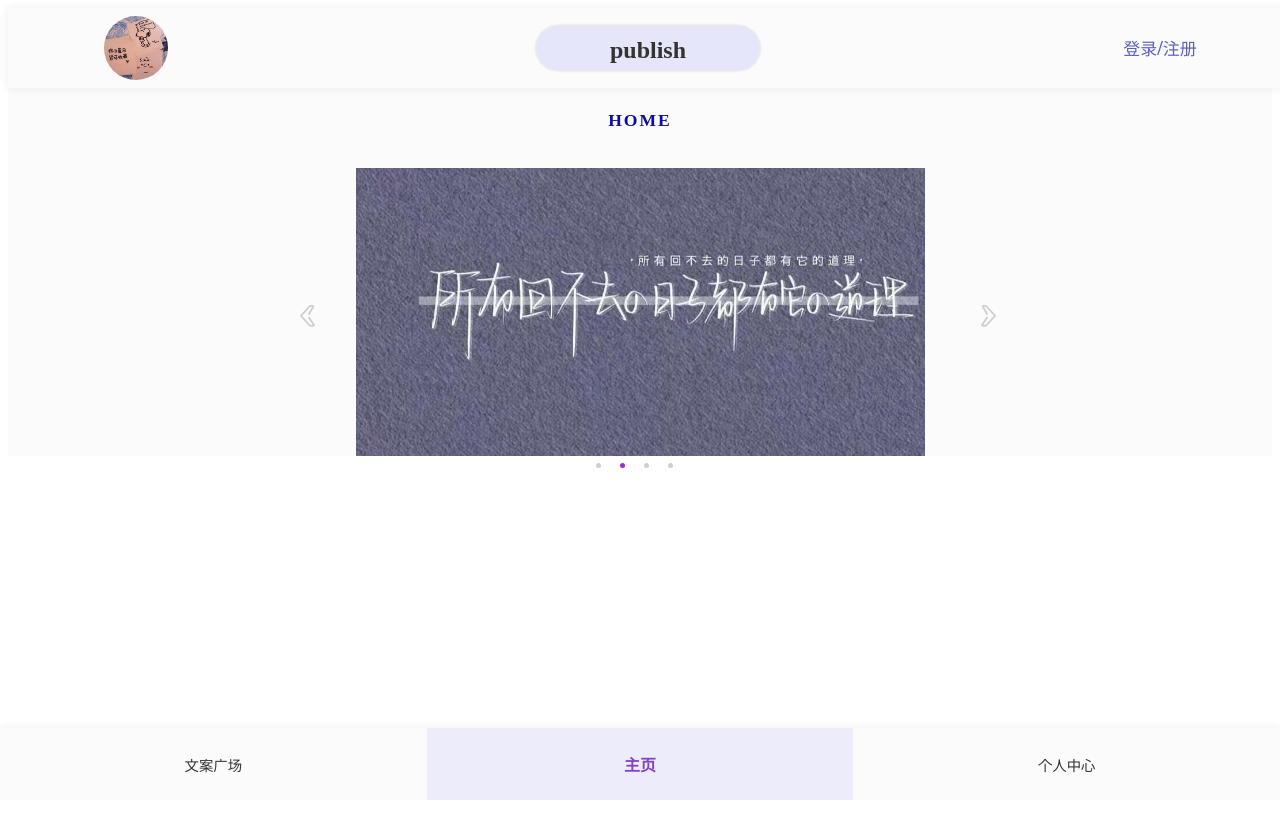
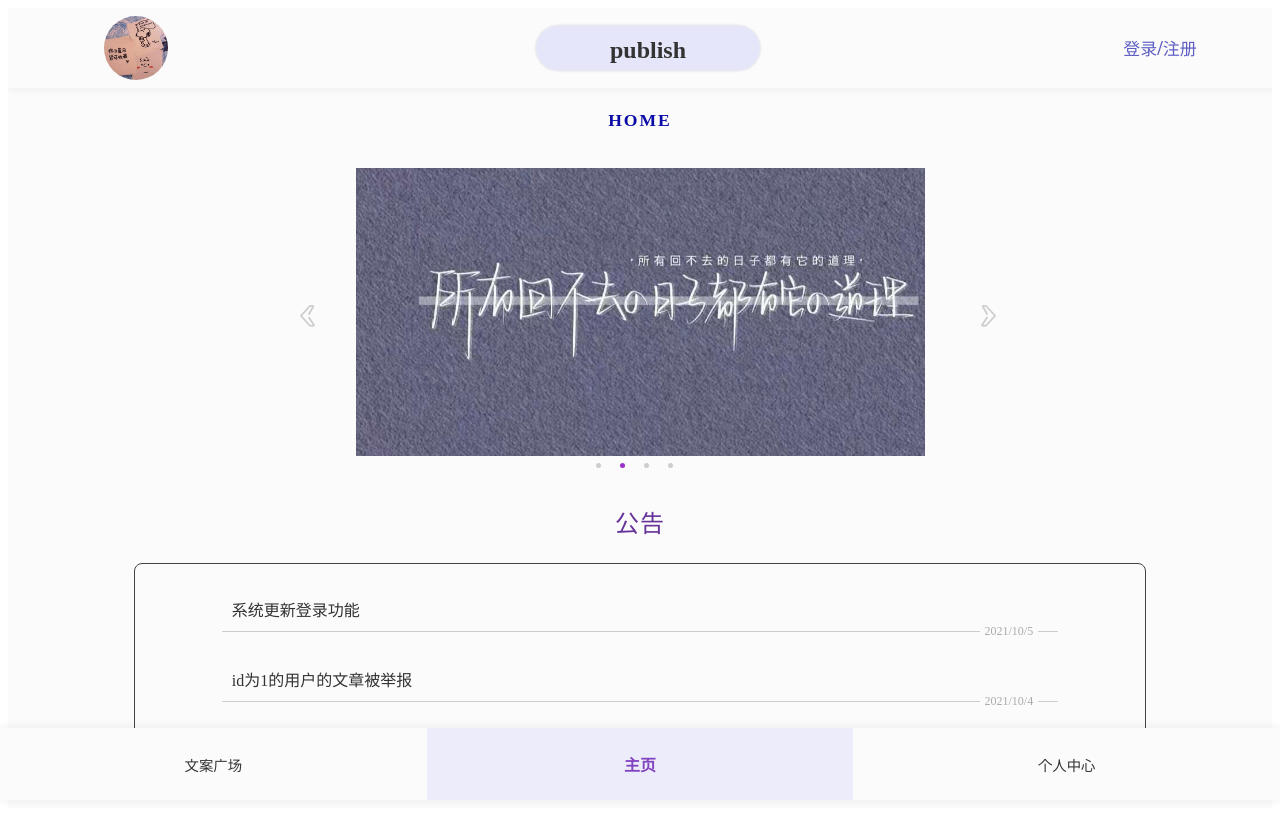
Before and after one commit to shylees/cwenjoy, a Vue app in the folder src/main/resources/vue/: page /home in a window 1280 px wide. Built offline with nearby package versions, Linux system fonts and the light colour scheme; what muse-ui, muse-ui-message, muse-ui-toast would draw is missing.

Commit message:
10.5 add inform

```diff
--- a/src/main/resources/vue/package.json
+++ b/src/main/resources/vue/package.json
@@ -34,6 +34,7 @@
     "file-loader": "^1.1.4",
     "friendly-errors-webpack-plugin": "^1.6.1",
     "html-webpack-plugin": "^2.30.1",
+    "less-loader": "^10.0.1",
     "node-notifier": "^5.1.2",
     "optimize-css-assets-webpack-plugin": "^3.2.0",
     "ora": "^1.2.0",
--- a/src/main/resources/vue/src/components/content/Centences.vue
+++ b/src/main/resources/vue/src/components/content/Centences.vue
@@ -5,11 +5,11 @@
 		<div class="centences">
 			<mu-container class="centencesType">
 				<mu-tabs
-					:value.sync="active1"
 					indicator-color="transparent"
 					inverse
 					color="secondary"
 					full-width
+					:opacity="0.7"
 				>
 					<mu-tab data-type="0">全部</mu-tab>
 					<mu-tab data-type="1">生活文艺</mu-tab>
@@ -54,7 +54,7 @@ export default {
 	name: "Centences",
 	data() {
 		return {
-			active1: 0,
+			// active1: 0,
 			cwdata: [
 				{ cwid: "1", cwtext: "用绝对清醒的理智，压制不该有的情绪" },
 				{
--- a/src/main/resources/vue/src/components/content/Header.vue
+++ b/src/main/resources/vue/src/components/content/Header.vue
@@ -221,7 +221,7 @@ export default {
 	top: 0;
 	right: 0;
 	left: 0;
-	background: #fbfbfb;
+	background: rgba(250, 250, 250, 0.3);
 	box-shadow: 0 0px 10px 0px rgba(0, 0, 0, 0.08);
 }
 
--- a/src/main/resources/vue/src/components/content/Home.vue
+++ b/src/main/resources/vue/src/components/content/Home.vue
@@ -2,16 +2,19 @@
 	<div class="home homeP">
 		<p class="title">HOME</p>
 		<Chart />
+		<Inform />
 	</div>
 </template>
 
 <script>
 import Chart from "./Chart.vue";
+import Inform from "./Inform.vue";
 
 export default {
 	name: "Home",
 	components: {
 		Chart,
+		Inform,
 	},
 };
 </script>
--- a/src/main/resources/vue/src/components/content/Index.vue
+++ b/src/main/resources/vue/src/components/content/Index.vue
@@ -25,4 +25,12 @@ export default {
 	width: 100vw;
 	height: 10vh;
 }
+.index {
+	height: 100vh;
+	overflow: hidden;
+}
+.index > div:nth-of-type(2) {
+	overflow-y: scroll;
+	overflow-x: hidden;
+}
 </style>
--- /dev/null
+++ b/src/main/resources/vue/src/components/content/Inform.vue
@@ -0,0 +1,94 @@
+<template>
+	<div class="inform s">
+		<!-- <b class="line"></b> -->
+		<h2><span>公告</span></h2>
+		<div>
+			<ul class="informs">
+				<li class="InfItem" v-for="item in this.indata" :key="item.cwid">
+					<span class="intext">{{ item.intext }}</span>
+					<el-divider class="intime" content-position="right">{{
+						item.intime
+					}}</el-divider>
+				</li>
+			</ul>
+		</div>
+	</div>
+</template>
+
+<script>
+export default {
+	name: "Inform",
+	data() {
+		return {
+			active1: 0,
+			indata: [
+				{ inid: "1", intext: "系统更新登录功能", intime: "2021/10/5" },
+				{
+					inid: "2",
+					intext: "id为1的用户的文章被举报",
+					intime: "2021/10/4",
+				},
+				{
+					inid: "3",
+					intext: "id为2的用户被警告一次",
+					intime: "2021/10/3  ",
+				},
+			],
+		};
+	},
+	methods: {},
+};
+</script>
+
+<style scoped>
+@import "../../assets/css/base.css";
+
+.s h2 {
+	margin: 2em 0 1em;
+	font-size: 1.5em;
+	letter-spacing: 1px;
+	word-spacing: 6px;
+	text-align: center;
+}
+.s h2 span {
+	color: rebeccapurple;
+	border-radius: 16px;
+}
+.s .centences {
+	width: 85%;
+	margin: 0 auto;
+}
+
+.s .informs {
+	margin: 0 auto;
+	width: 80%;
+	display: flex;
+	flex-wrap: wrap;
+	border: #444 solid 1px;
+	box-sizing: border-box;
+	padding: 1% 1%;
+	border-radius: 8px;
+}
+.s .informs .InfItem {
+	color: #444;
+	width: 85%;
+	padding: 10px 15px 5px;
+	margin: 10px auto;
+}
+.s .informs .InfItem .intext {
+	font-size: 16px;
+	display: block;
+	padding: 0 0 0 10px;
+	/* padding-right: 20px; */
+	margin-bottom: 10px;
+}
+
+.s .informs .InfItem .intime .el-divider__text {
+	color: #aaa;
+	font-size: 12px;
+	padding: 0 5px;
+}
+.s .informs .InfItem .el-divider {
+	background-color: #cdcdcd;
+}
+</style>
--- a/src/main/resources/vue/src/main.js
+++ b/src/main/resources/vue/src/main.js
@@ -11,8 +11,9 @@ import ElementUI from 'element-ui';
 import MuseUI from 'muse-ui';
 import Toast from 'muse-ui-toast';
 import Message from 'muse-ui-message';
+
 import App from './App'
-
+// import Helpers from 'muse-ui/lib/Helpers';
 
 Vue.config.productionTip = false
 
@@ -20,6 +21,7 @@ Vue.use(ElementUI, { size: 'small', zIndex: 3000 });
 Vue.use(MuseUI);
 Vue.use(Toast);
 Vue.use(Message);
+// Vue.use(Helpers);
 
 new Vue({
   el: '#app',
```
Also changed, not shown: 1 other file (tests, documents, lock files or other folders).
